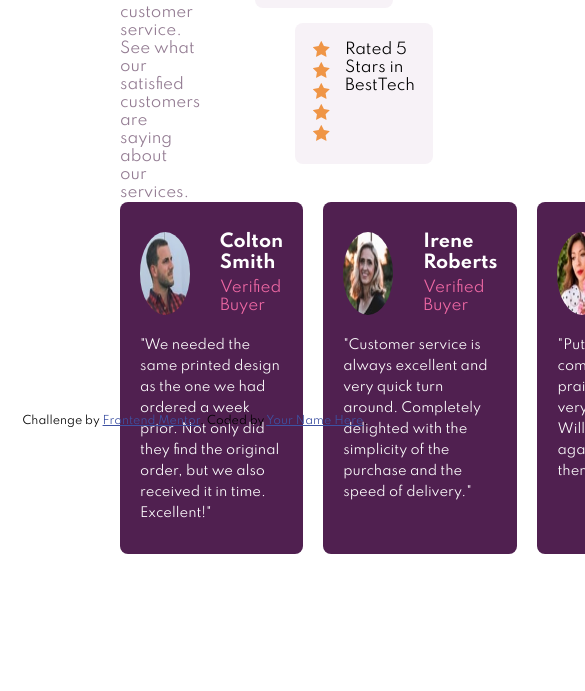
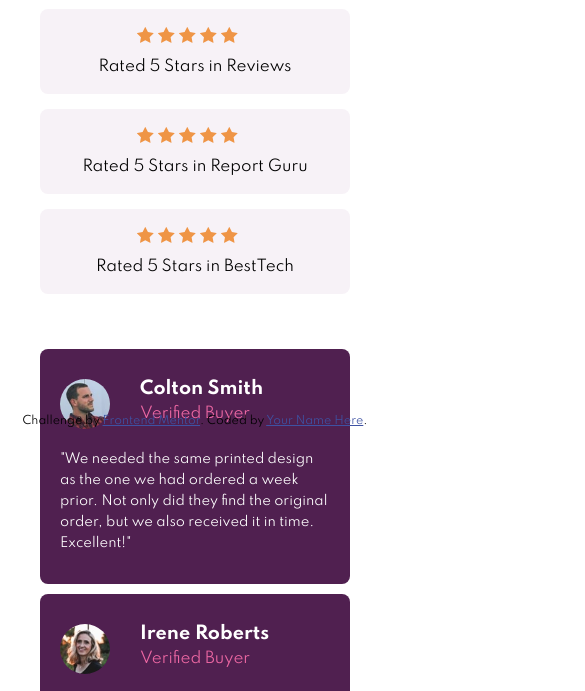
Before and after one commit to Jhessiny/frontendmentor, a plain HTML site: page social-proof-section-master/index.html in a window 390 px wide. Shown: the part 429-1120 px from the top of the page, 585 px wide, since content can reach past the window. Before the commit the page ends 983 px from the top, so only its background shows below. Drawn offline with Linux system fonts and the light colour scheme.

Commit message:
responsiveness

```diff
--- a/social-proof-section-master/style.css
+++ b/social-proof-section-master/style.css
@@ -16,7 +16,9 @@ body{
 }
 
 section{
-    padding: 12rem;
+    padding: 10rem 2rem;
+    max-width: 100rem;
+    margin: 0 auto;
     background-image: url(./images/bg-pattern-top-desktop.svg);
     height: 100vh;
     background-repeat: no-repeat;
@@ -34,7 +36,7 @@ section{
 .section-title{
     color: hsl(300, 43%, 22%);
     font-size: 5rem;
-    width: 50rem;
+    max-width: 50rem;
     margin-bottom: 1rem;
 
 }
@@ -110,3 +112,41 @@ section{
     font-size: 1.3rem;
     line-height: 2.1rem;
 }
+
+@media screen and (max-width: 950px) {
+    .top{
+        flex-direction: column;
+    }
+
+    .top-left, .top-right{
+        max-width: 60rem;
+        margin: 0 auto;
+        text-align: center;
+        width: 100%;
+    }
+
+    .rating{
+        flex-direction: column;
+    }
+
+    .rating-stars{
+        margin-bottom: 1rem;
+    }
+
+    .rt1{
+        transform: translateX(0);
+    }
+
+    .rt3{
+        transform: translateX(0);
+    }
+
+    .bottom{
+        grid-template-columns: 1fr;
+        row-gap: 1rem;
+        max-width: 60rem;
+        padding: 2rem;
+        margin: 0 auto;
+    }
+
+}
```
